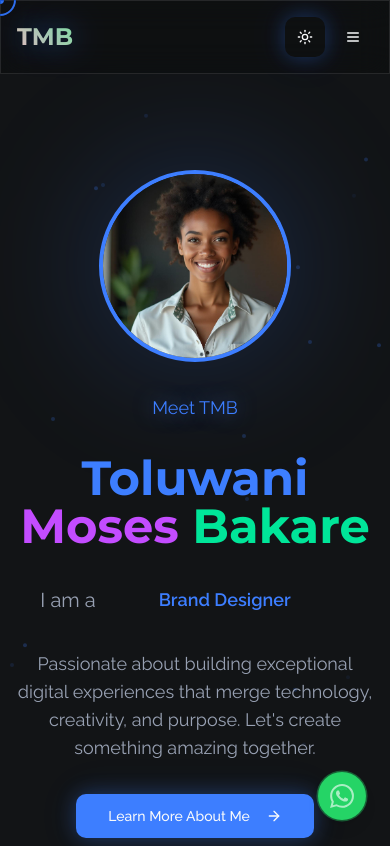
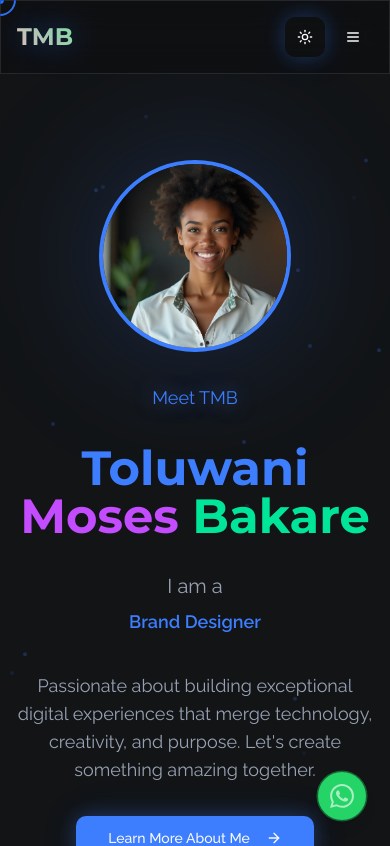
Before and after one commit to tmb101tech/tmb-space, a React (Vite) app: page / in a window 390 px wide. Shown: the top 846 px of the page. Built offline with nearby package versions, Linux system fonts and the light colour scheme; the HTML template or start-up script is replaced by a standard one.

Commit message:
Fix: Center "I am a..." on mobile

```diff
--- a/src/components/RoleScroller.tsx
+++ b/src/components/RoleScroller.tsx
@@ -24,9 +24,9 @@ export const RoleScroller = () => {
   }, []);
 
   return (
-    <div className="flex items-center justify-center gap-1 text-lg md:text-xl font-body w-full">
-      <span className="text-muted-foreground text-xl md:text-2xl">I am a</span>
-      <div className="relative h-9 md:h-10 min-w-[250px] overflow-hidden flex items-center justify-center">
+    <div className="flex flex-col sm:flex-row items-center justify-center gap-1 sm:gap-1 text-lg md:text-xl font-body w-full">
+      <span className="text-muted-foreground text-xl md:text-2xl text-center">I am a</span>
+      <div className="relative h-9 md:h-10 w-full sm:min-w-[250px] sm:w-auto overflow-hidden flex items-center justify-center">
         <AnimatePresence mode="wait">
           <motion.span
             key={currentIndex}
```
